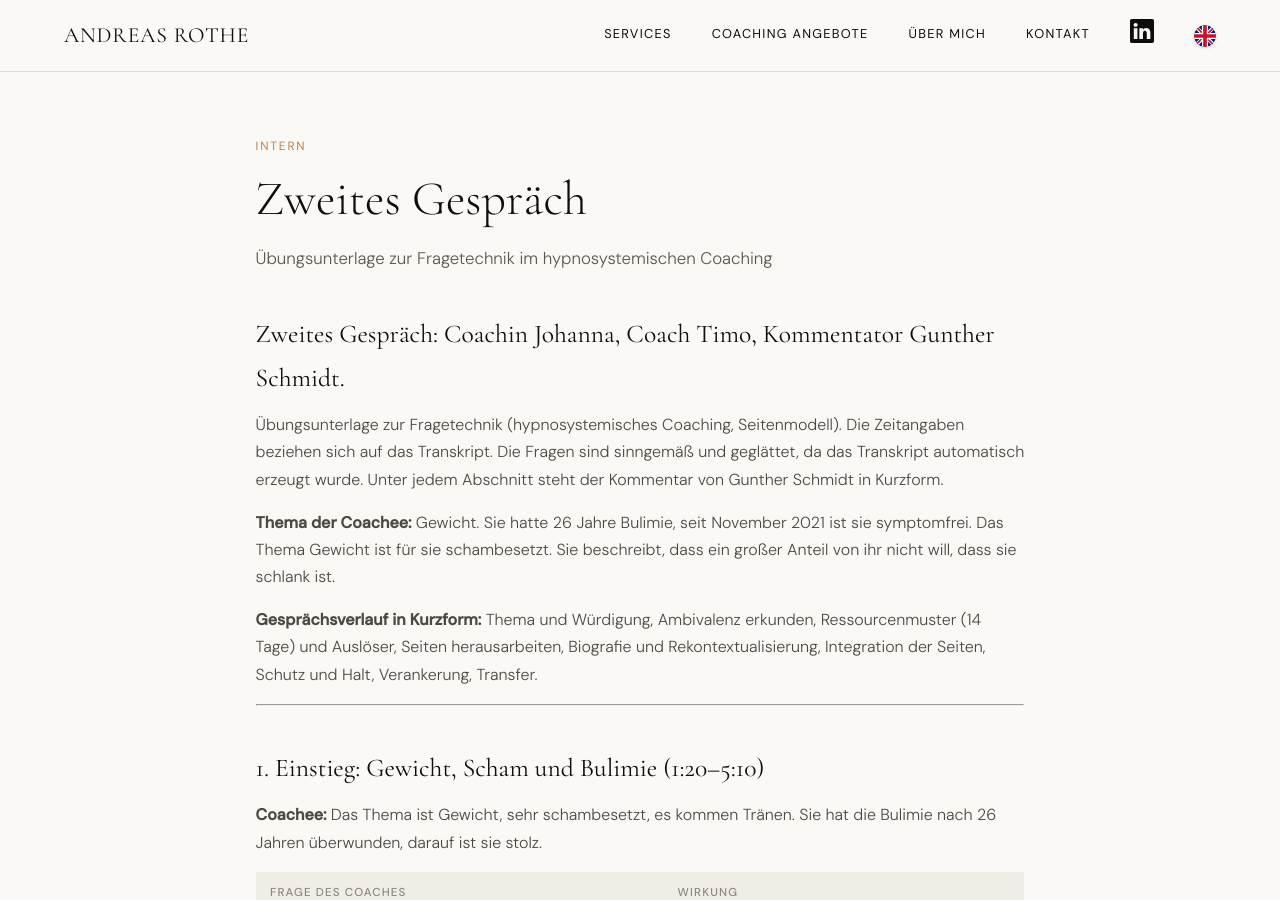
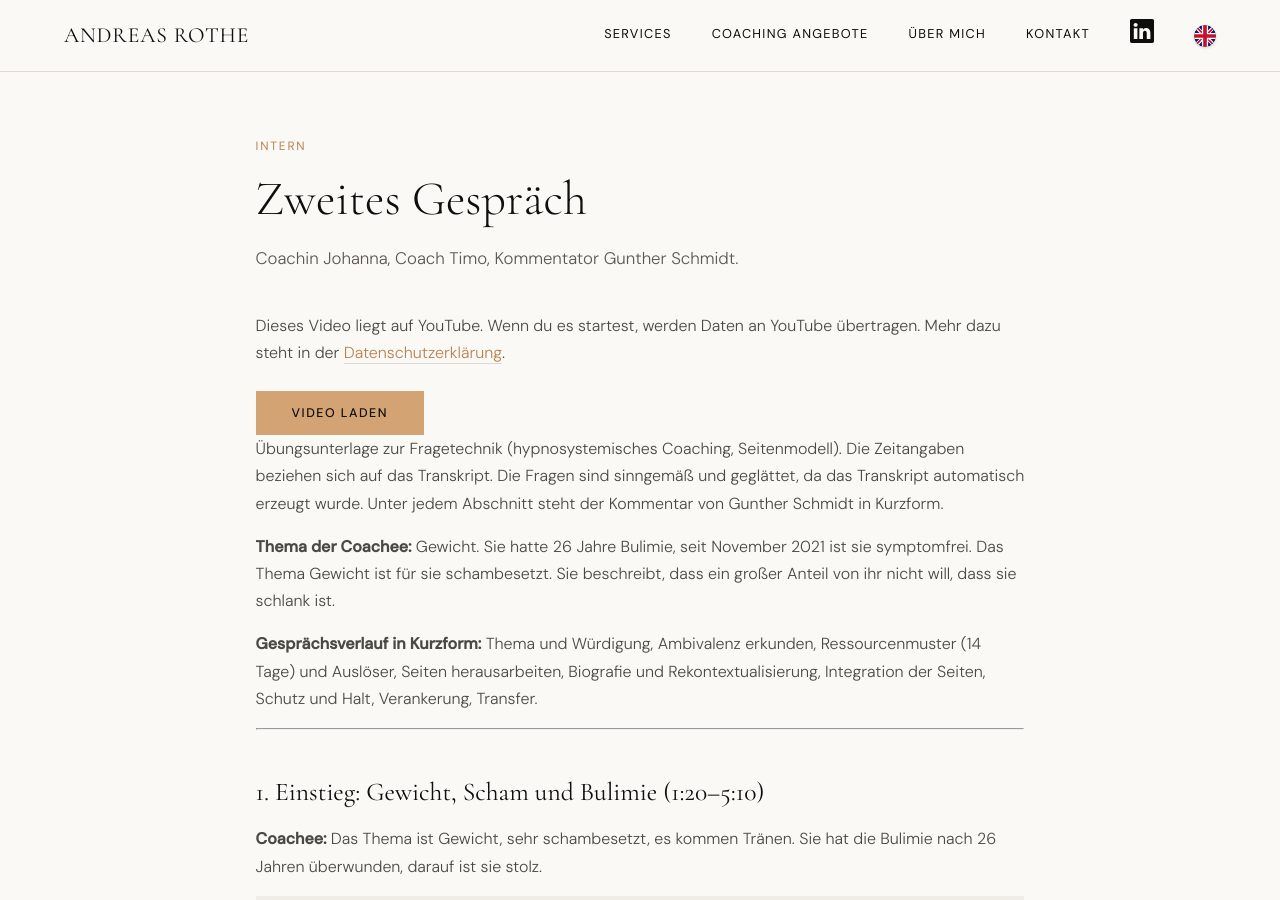
Before and after one commit to arothe161/andreasrothe, a Jekyll site: the page built from intern/hypnosystemischer-ansatz-coaching-2.html, in a window 1280 px wide and 900 px high. Built offline with Jekyll 4.4.1, drawn with Linux system fonts in a browser that asks for light colours.

Commit message:
hypnosystemischer-ansatz-coaching-2.html YT einbinden

```diff
--- a/intern/hypnosystemischer-ansatz-coaching-2.html
+++ b/intern/hypnosystemischer-ansatz-coaching-2.html
@@ -4,11 +4,30 @@
 lang: de
 permalink: /intern/hypnosystemischer-ansatz-coaching-2/
 title: "Zweites Gespräch"
-subtitle: Übungsunterlage zur Fragetechnik im hypnosystemischen Coaching
+subtitle: "Coachin Johanna, Coach Timo, Kommentator Gunther Schmidt."
 sitemap: false
 extra_head: '<meta name="robots" content="noindex, nofollow, noarchive">'
 ---
-<h2>Zweites Gespräch: Coachin Johanna, Coach Timo, Kommentator Gunther Schmidt.</h2>
+<div class="video-consent" data-video-id="bJ8e36Seyeg" data-video-title="Coaching-Gespräch mit Gunther Schmidt: Thema Gewicht und Essverhalten">
+  <p>Dieses Video liegt auf YouTube. Wenn du es startest, werden Daten an YouTube übertragen. Mehr dazu steht in der <a href="/datenschutz/">Datenschutzerklärung</a>.</p>
+  <button type="button" class="btn-submit video-consent-btn">Video laden</button>
+</div>
+
+<script>
+document.querySelectorAll('.video-consent').forEach(function (box) {
+  box.querySelector('.video-consent-btn').addEventListener('click', function () {
+    var iframe = document.createElement('iframe');
+    iframe.src = 'https://www.youtube-nocookie.com/embed/' + box.dataset.videoId + '?rel=0&autoplay=1';
+    iframe.title = box.dataset.videoTitle;
+    iframe.allow = 'encrypted-media; picture-in-picture';
+    iframe.allowFullscreen = true;
+    box.innerHTML = '';
+    box.classList.add('is-loaded');
+    box.appendChild(iframe);
+  });
+});
+</script>
+
 <p>Übungsunterlage zur Fragetechnik (hypnosystemisches Coaching, Seitenmodell). Die Zeitangaben beziehen sich auf das Transkript. Die Fragen sind sinngemäß und geglättet, da das Transkript automatisch erzeugt wurde. Unter jedem Abschnitt steht der Kommentar von Gunther Schmidt in Kurzform.</p>
 <p><strong>Thema der Coachee:</strong> Gewicht. Sie hatte 26 Jahre Bulimie, seit November 2021 ist sie symptomfrei. Das Thema Gewicht ist für sie schambesetzt. Sie beschreibt, dass ein großer Anteil von ihr nicht will, dass sie schlank ist.</p>
 <p><strong>Gesprächsverlauf in Kurzform:</strong> Thema und Würdigung, Ambivalenz erkunden, Ressourcenmuster (14 Tage) und Auslöser, Seiten herausarbeiten, Biografie und Rekontextualisierung, Integration der Seiten, Schutz und Halt, Verankerung, Transfer.</p>
```
